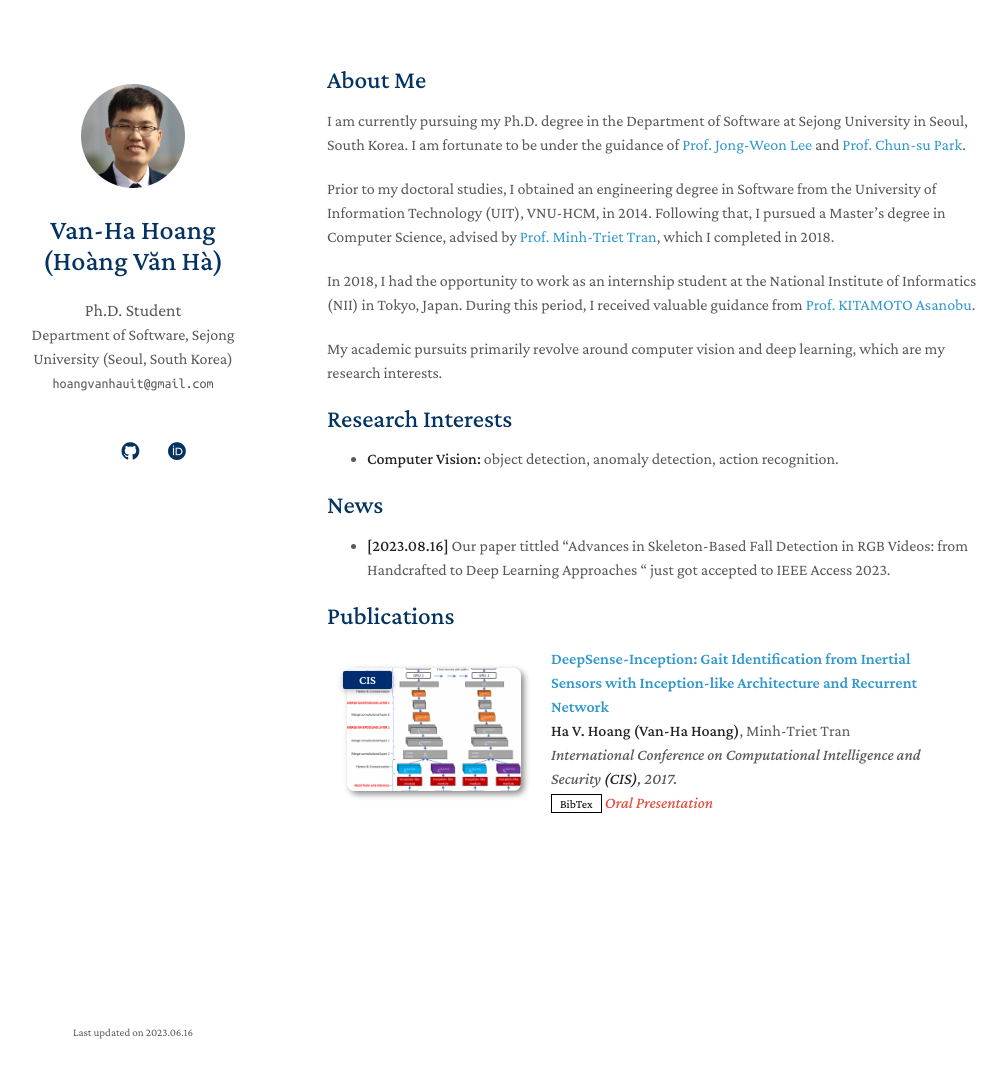
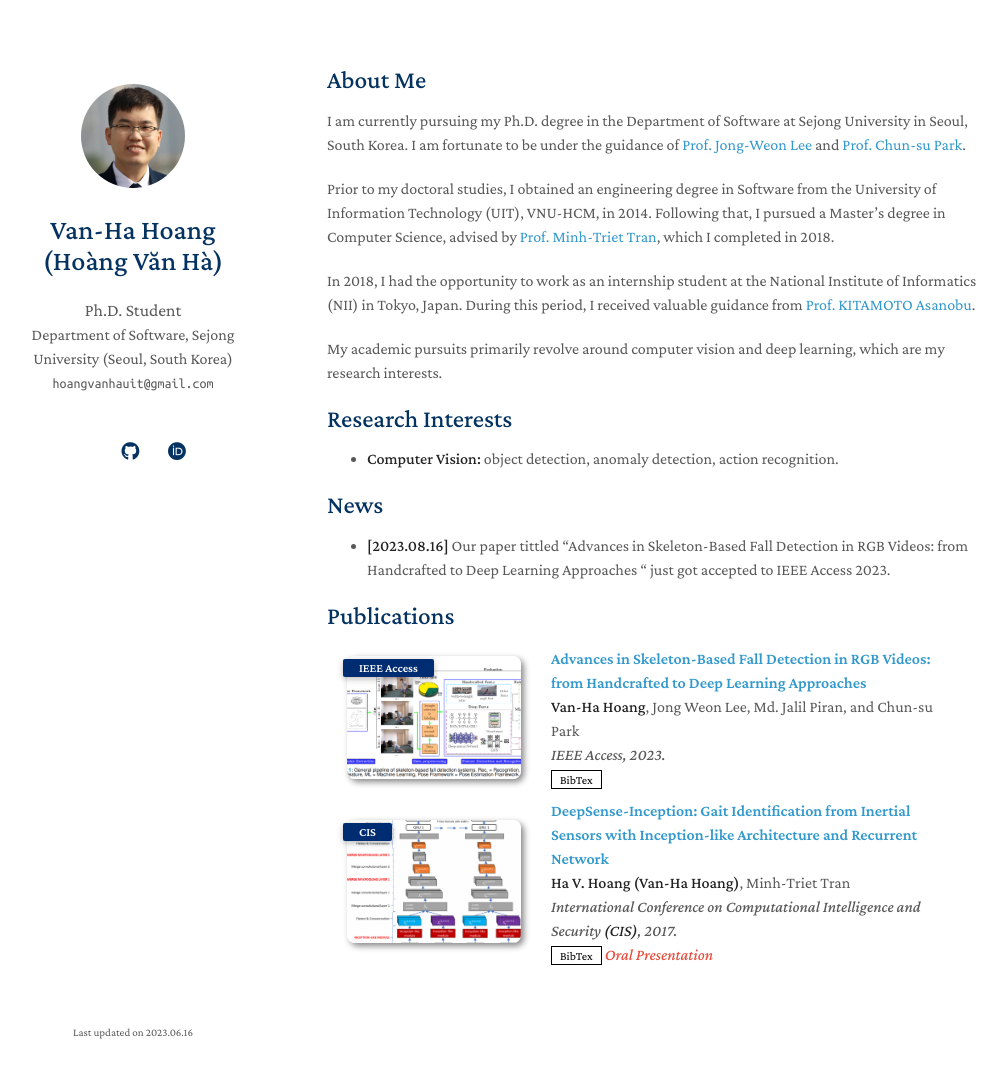
Before and after one commit to hahv/hahv.github.io, a Jekyll site: the page built from index.md, in a window 1280 px wide and 1093 px high. Shown: the top 1078 px of the window, without its empty margins (143-1150 px from the left). Built offline with Jekyll 4.4.1, drawn with Linux system fonts in a browser that asks for light colours; nearby versions of some CDN libraries; a style sheet for code colours, icons or effects is not loaded; our own code applies the rules of GitHub Pages for plain Markdown files.

Commit message:
update ieee access paper

```diff
--- a/_includes/publications.md
+++ b/_includes/publications.md
@@ -1,6 +1,26 @@
 <h2 id="publications" style="margin: 2px 0px -15px;">Publications</h2>
 <div class="publications">
-   <ol class="bibliography">
+	<ol class="bibliography">
+	      <li>
+         <div class="pub-row">
+            <div class="col-sm-3 abbr" style="position: relative;padding-right: 15px;padding-left: 15px;">
+               <img src="assets/img/skefall_survey.png" class="teaser img-fluid z-depth-1">
+               <abbr class="badge">IEEE Access</abbr>
+            </div>
+            <div class="col-sm-9" style="position: relative;padding-right: 15px;padding-left: 20px;">
+               <div class="title"><a href="https://ieeexplore.ieee.org/document/10225507">Advances in Skeleton-Based Fall Detection in RGB Videos: from Handcrafted to Deep Learning Approaches</a></div>
+               <div class="author"><strong>Van-Ha Hoang</strong>, Jong Weon Lee,  Md. Jalil Piran, and Chun-su Park</div>
+               <div class="periodical"><em>IEEE Access, 2023.</em></div>
+               <div class="links">
+                  <!-- <a href="https://arxiv.org/pdf/2002.10211.pdf" class="btn btn-sm z-depth-0" role="button" target="_blank" style="font-size:12px;">PDF</a> -->
+                  <!-- <a href="https://github.com/yaoyao-liu/mnemonics" class="btn btn-sm z-depth-0" role="button" target="_blank" style="font-size:12px;">Code</a> -->
+                  <!-- <a href="https://class-il.mpi-inf.mpg.de/mnemonics/" class="btn btn-sm z-depth-0" role="button" target="_blank" style="font-size:12px;">Project Page</a> -->
+                  <a href="https://doi.org/10.1109/access.2023.3307138" class="btn btn-sm z-depth-0" role="button" target="_blank" style="font-size:12px;">BibTex</a>
+               </div>
+            </div>
+         </div>
+      </li>
+
       <li>
          <div class="pub-row">
             <div class="col-sm-3 abbr" style="position: relative;padding-right: 15px;padding-left: 15px;">
```
Also changed, not shown: .obsidian/workspace.json, assets/img/skefall_survey.png (added).
